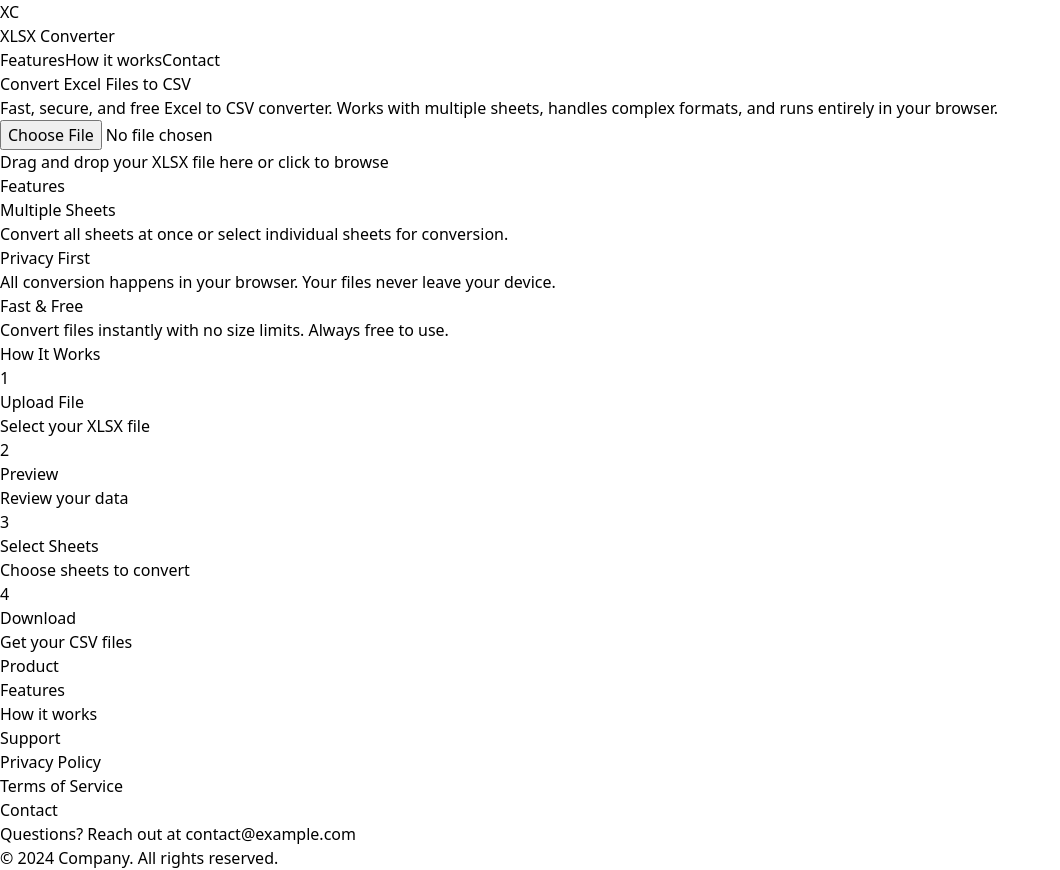
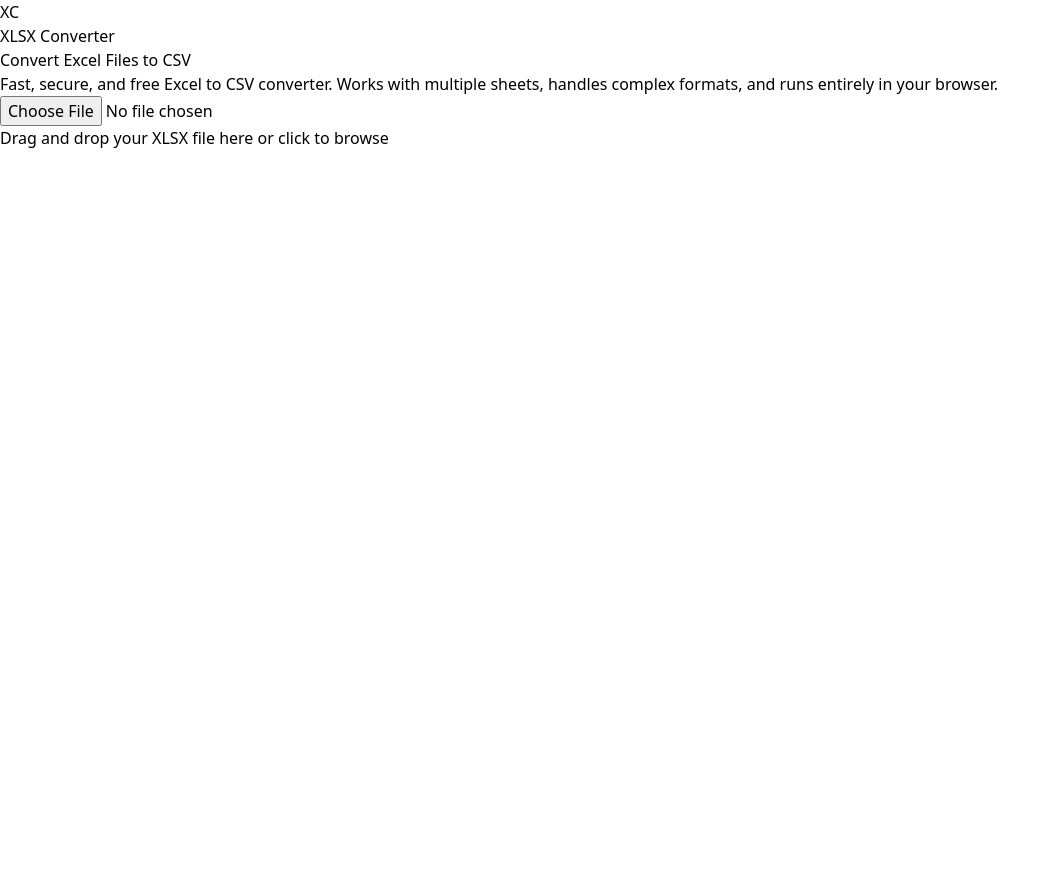
Before and after one commit to igorsrdanovic/xlsx-to-csv, a React (Vite) app: page / in a window 1280 px wide. Shown: the whole page, without its empty margins (0-1060 px from the left). After the commit the page ends 800 px from the top, so only its background shows below. Built offline with nearby package versions, Linux system fonts and the light colour scheme.

Commit message:
Remove all excess UI elements

```diff
--- a/src/components/XLSXConverter.jsx
+++ b/src/components/XLSXConverter.jsx
@@ -156,11 +156,6 @@ const XLSXConverter = () => {
               </div>
               <h1 className="ml-3 text-xl font-bold text-gray-900">XLSX Converter</h1>
             </div>
-            <nav className="flex space-x-4">
-              <a href="#features" className="text-gray-500 hover:text-gray-900">Features</a>
-              <a href="#how-it-works" className="text-gray-500 hover:text-gray-900">How it works</a>
-              <a href="#contact" className="text-gray-500 hover:text-gray-900">Contact</a>
-            </nav>
           </div>
         </div>
       </header>
@@ -275,113 +270,7 @@ const XLSXConverter = () => {
             )}
           </div>
         </div>
-
-        {/* Features Section */}
-        <section id="features" className="py-12">
-          <h2 className="text-3xl font-bold text-gray-900 mb-8">Features</h2>
-          <div className="grid md:grid-cols-3 gap-6">
-            <div className="bg-white p-6 rounded-lg shadow">
-              <h3 className="text-xl font-semibold mb-2">Multiple Sheets</h3>
-              <p className="text-gray-600">Convert all sheets at once or select individual sheets for conversion.</p>
-            </div>
-            <div className="bg-white p-6 rounded-lg shadow">
-              <h3 className="text-xl font-semibold mb-2">Privacy First</h3>
-              <p className="text-gray-600">All conversion happens in your browser. Your files never leave your device.</p>
-            </div>
-            <div className="bg-white p-6 rounded-lg shadow">
-              <h3 className="text-xl font-semibold mb-2">Fast & Free</h3>
-              <p className="text-gray-600">Convert files instantly with no size limits. Always free to use.</p>
-            </div>
-          </div>
-        </section>
-
-        {/* How It Works Section */}
-        <section id="how-it-works" className="py-12">
-          <h2 className="text-3xl font-bold text-gray-900 mb-8">How It Works</h2>
-          <div className="grid md:grid-cols-4 gap-6">
-            <div className="text-center">
-              <div className="w-12 h-12 bg-blue-100 rounded-full flex items-center justify-center mx-auto mb-4">
-                <span className="text-blue-600 font-bold">1</span>
-              </div>
-              <h3 className="font-semibold mb-2">Upload File</h3>
-              <p className="text-gray-600">Select your XLSX file</p>
-            </div>
-            <div className="text-center">
-              <div className="w-12 h-12 bg-blue-100 rounded-full flex items-center justify-center mx-auto mb-4">
-                <span className="text-blue-600 font-bold">2</span>
-              </div>
-              <h3 className="font-semibold mb-2">Preview</h3>
-              <p className="text-gray-600">Review your data</p>
-            </div>
-            <div className="text-center">
-              <div className="w-12 h-12 bg-blue-100 rounded-full flex items-center justify-center mx-auto mb-4">
-                <span className="text-blue-600 font-bold">3</span>
-              </div>
-              <h3 className="font-semibold mb-2">Select Sheets</h3>
-              <p className="text-gray-600">Choose sheets to convert</p>
-            </div>
-            <div className="text-center">
-              <div className="w-12 h-12 bg-blue-100 rounded-full flex items-center justify-center mx-auto mb-4">
-                <span className="text-blue-600 font-bold">4</span>
-              </div>
-              <h3 className="font-semibold mb-2">Download</h3>
-              <p className="text-gray-600">Get your CSV files</p>
-            </div>
-          </div>
-        </section>
       </main>
-
-      {/* Footer */}
-      <footer className="bg-gray-50 border-t border-gray-200">
-        <div className="max-w-7xl mx-auto px-4 sm:px-6 lg:px-8 py-12">
-          <div className="grid md:grid-cols-3 gap-8">
-            <div>
-              <h3 className="text-sm font-semibold text-gray-400 uppercase tracking-wider">Product</h3>
-              <ul className="mt-4 space-y-4">
-                <li>
-                  <a href="#features" className="text-base text-gray-500 hover:text-gray-900">
-                    Features
-                  </a>
-                </li>
-                <li>
-                  <a href="#how-it-works" className="text-base text-gray-500 hover:text-gray-900">
-                    How it works
-                  </a>
-                </li>
-              </ul>
-            </div>
-            <div>
-              <h3 className="text-sm font-semibold text-gray-400 uppercase tracking-wider">Support</h3>
-              <ul className="mt-4 space-y-4">
-                <li>
-                  <a href="#" className="text-base text-gray-500 hover:text-gray-900">
-                    Privacy Policy
-                  </a>
-                </li>
-                <li>
-                  <a href="#" className="text-base text-gray-500 hover:text-gray-900">
-                    Terms of Service
-                  </a>
-                </li>
-              </ul>
-            </div>
-            <div>
-              <h3 className="text-sm font-semibold text-gray-400 uppercase tracking-wider">Contact</h3>
-              <p className="mt-4 text-base text-gray-500">
-                Questions? Reach out at{' '}
-                <a href="mailto:contact@example.com" className="text-blue-600 hover:text-blue-500">
-                  contact@example.com
-                </a>
-              </p>
-            </div>
-          </div>
-          <div className="mt-8 border-t border-gray-200 pt-8">
-            <p className="text-base text-gray-400 text-center">
-              &copy; {new Date().getFullYear()} Company. All rights reserved.
-            </p>
-          </div>
-        </div>
-      </footer>
     </div>
   );
 };
```
